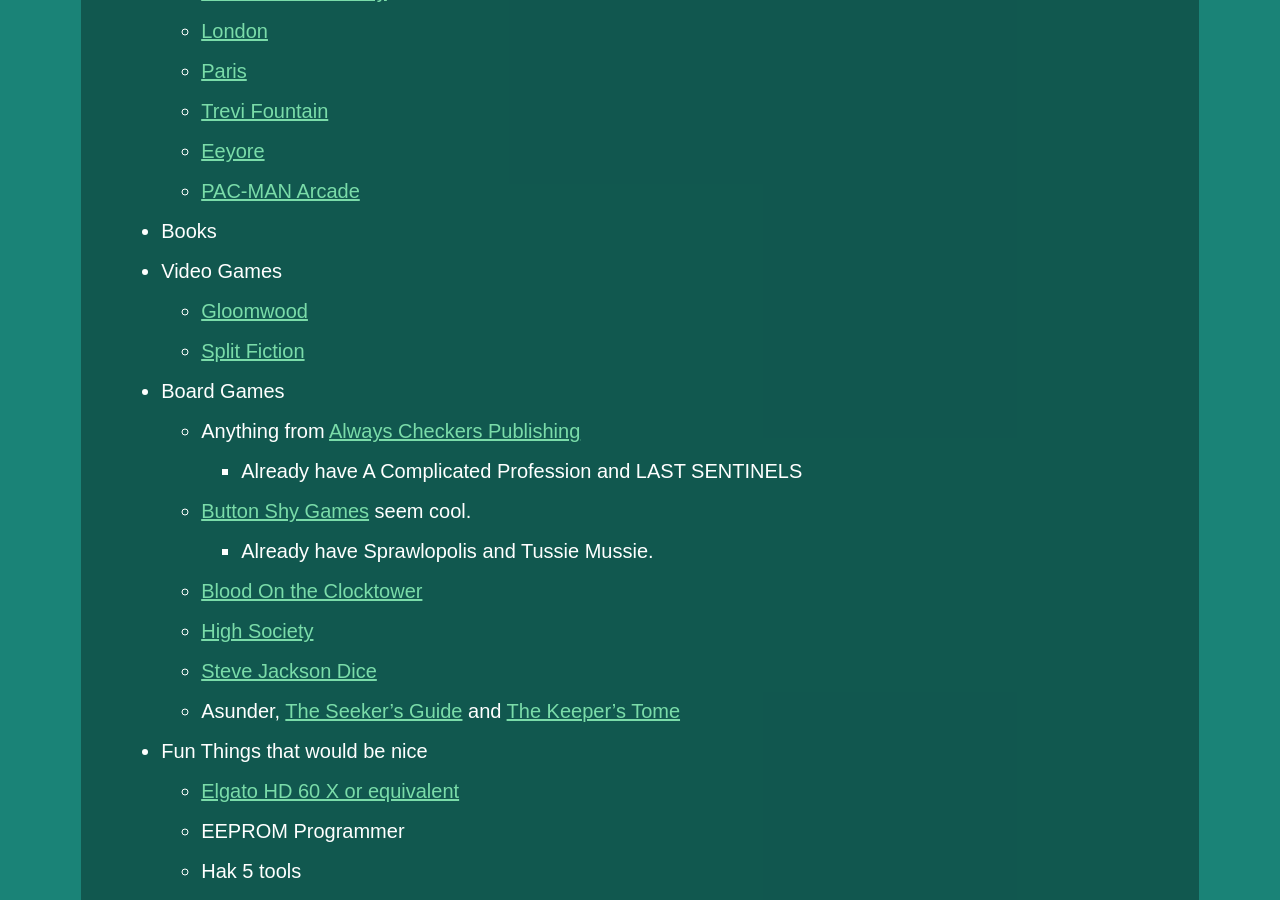
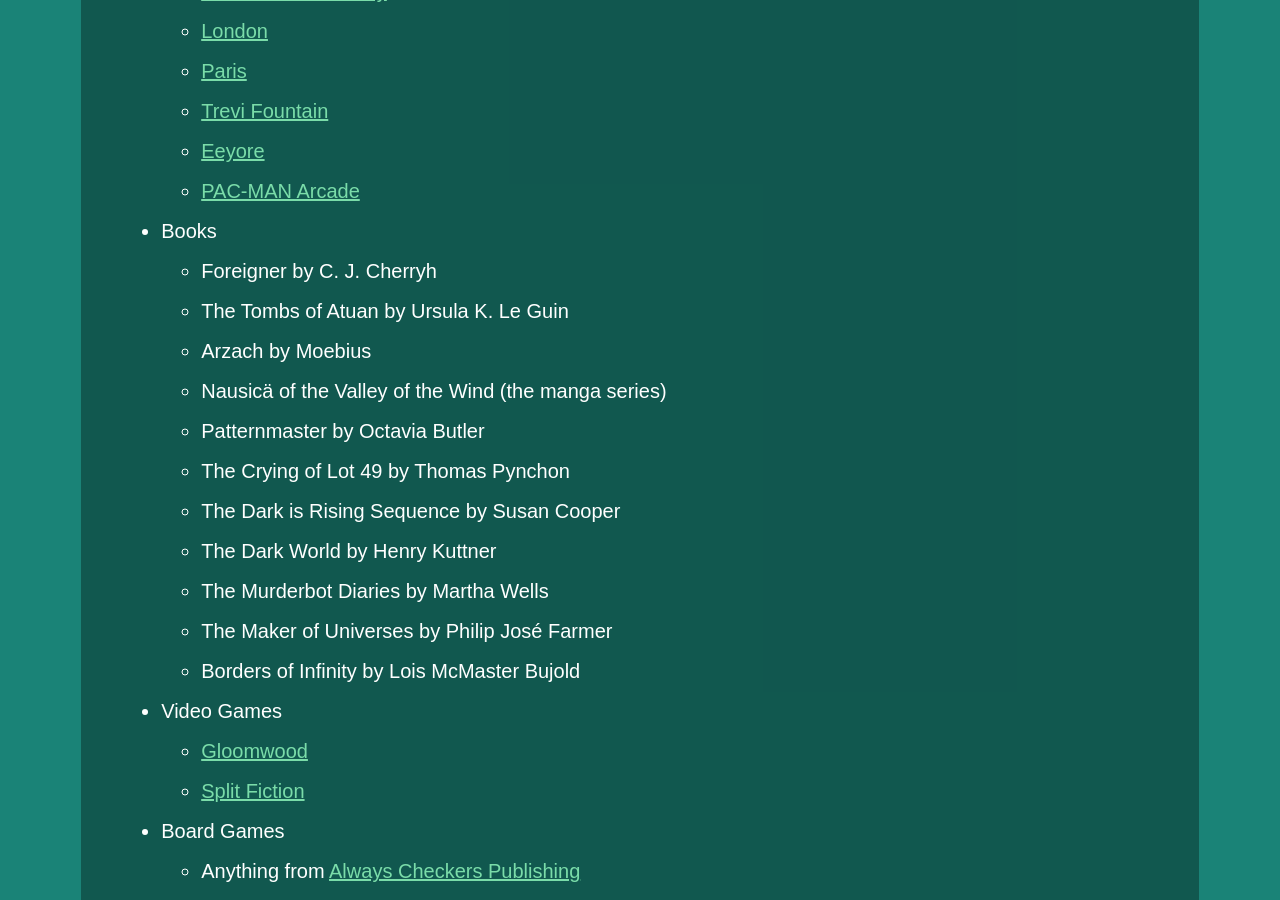
Before and after one commit to ambiguousname/ambiguousname.github.io, a Jekyll site: the page built from assets/wishlist.md, in a window 1280 px wide and 900 px high, scrolled down 579 px. Built offline with Jekyll 4.4.1, drawn with Linux system fonts in a browser that asks for light colours.

Commit message:
Add books to wishlist

```diff
--- a/assets/wishlist.md
+++ b/assets/wishlist.md
@@ -18,6 +18,17 @@
 	- [Eeyore](https://www.lego.com/en-us/product/eeyore-40797)
 	- [PAC-MAN Arcade](https://www.lego.com/en-us/product/pac-man-arcade-10323)
 - Books
+	- Foreigner by C. J. Cherryh
+	- The Tombs of Atuan by Ursula K. Le Guin
+	- Arzach by Moebius
+	- Nausicä of the Valley of the Wind (the manga series)
+	- Patternmaster by Octavia Butler
+	- The Crying of Lot 49 by Thomas Pynchon
+	- The Dark is Rising Sequence by Susan Cooper
+	- The Dark World by Henry Kuttner
+	- The Murderbot Diaries by Martha Wells
+	- The Maker of Universes by Philip José Farmer
+	- Borders of Infinity by Lois McMaster Bujold
 - Video Games
 	- [Gloomwood](https://store.steampowered.com/app/1150760/)
 	- [Split Fiction](https://store.steampowered.com/app/2001120/Split_Fiction?snr=1_25_4__318)
```
